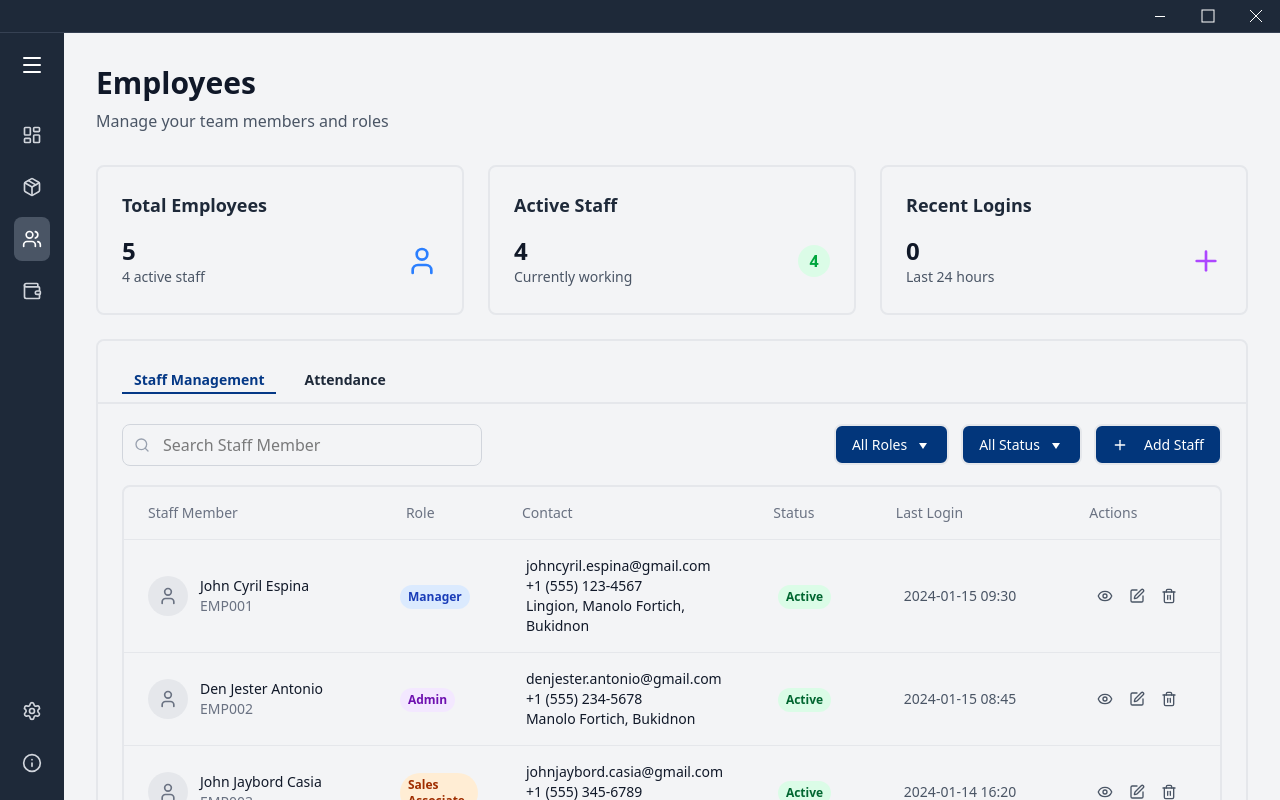
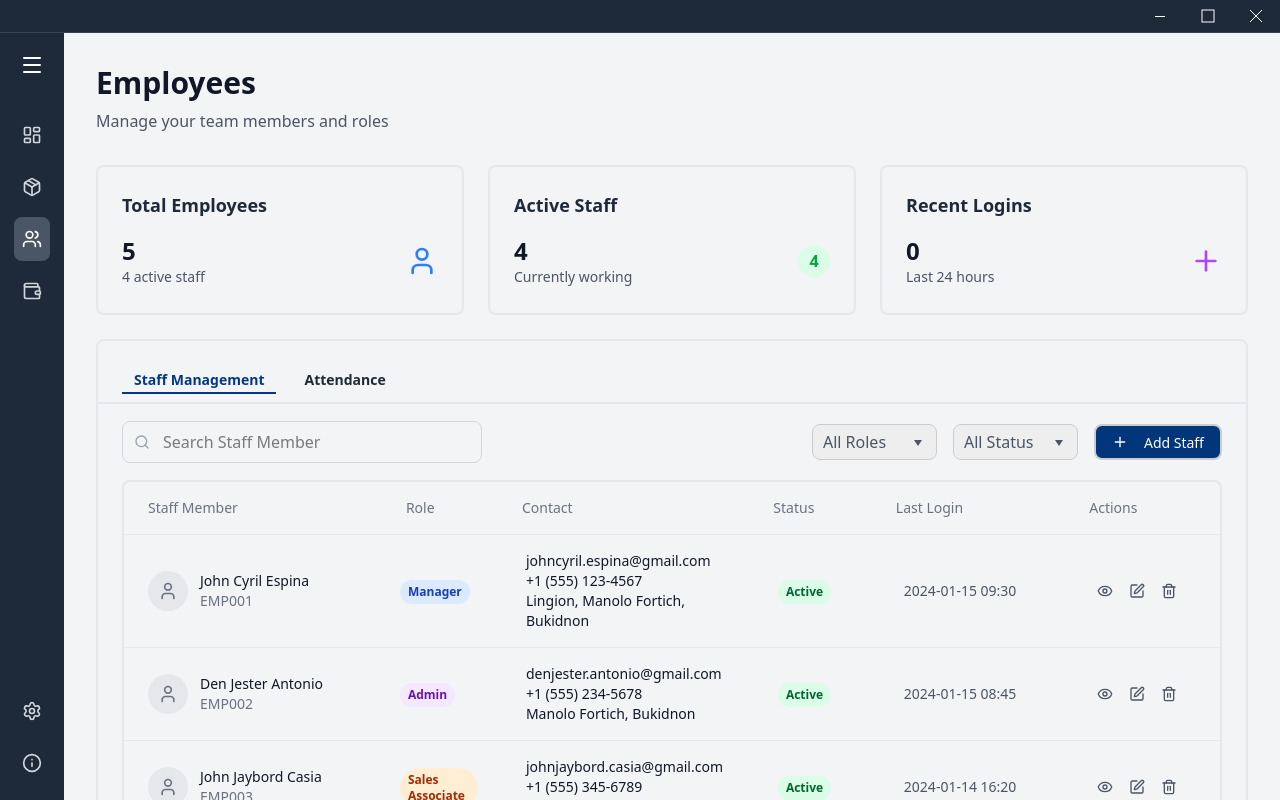
Before and after one commit to 6reenhorn/JIA-Integrated-Management-System, a React (Vite) app: page / in a window 1280 px wide. Both pictures are taken after a click on the button 32 px from the left and 239 px from the top of the page. Built offline with nearby package versions, Linux system fonts and the light colour scheme.

Commit message:
Empployee filter update

```diff
--- a/client/src/components/employees/EmployeeFilters.tsx
+++ b/client/src/components/employees/EmployeeFilters.tsx
@@ -1,27 +1,143 @@
 import { Plus } from 'lucide-react';
+import { useState, useRef, useEffect } from 'react';
 
 interface EmployeeFiltersProps {
   onAddStaff: () => void;
+  roleFilter: string;
+  statusFilter: string;
+  onRoleChange: (role: string) => void;
+  onStatusChange: (status: string) => void;
 }
 
-const EmployeeFilters = ({ onAddStaff }: EmployeeFiltersProps) => {
+const EmployeeFilters = ({ onAddStaff, roleFilter, statusFilter, onRoleChange, onStatusChange }: EmployeeFiltersProps) => {
+  const [isRoleDropdownOpen, setIsRoleDropdownOpen] = useState(false);
+  const [isStatusDropdownOpen, setIsStatusDropdownOpen] = useState(false);
+  const roleDropdownRef = useRef<HTMLDivElement>(null);
+  const statusDropdownRef = useRef<HTMLDivElement>(null);
+
+  const toggleRoleDropdown = () => setIsRoleDropdownOpen(!isRoleDropdownOpen);
+  const toggleStatusDropdown = () => setIsStatusDropdownOpen(!isStatusDropdownOpen);
+
+  const handleRoleOptionClick = (role: string) => {
+    onRoleChange(role);
+    setIsRoleDropdownOpen(false);
+  };
+
+  const handleStatusOptionClick = (status: string) => {
+    onStatusChange(status);
+    setIsStatusDropdownOpen(false);
+  };
+
+  const roleOptions = ['All Roles', 'Manager', 'Admin', 'Sales Associate', 'Cashier', 'Maintenance'];
+  const statusOptions = ['All Status', 'Active', 'Inactive'];
+
+  useEffect(() => {
+    const handleClickOutside = (event: MouseEvent) => {
+      if (roleDropdownRef.current && !roleDropdownRef.current.contains(event.target as Node)) {
+        setIsRoleDropdownOpen(false);
+      }
+      if (statusDropdownRef.current && !statusDropdownRef.current.contains(event.target as Node)) {
+        setIsStatusDropdownOpen(false);
+      }
+    };
+
+    document.addEventListener('mousedown', handleClickOutside);
+    return () => document.removeEventListener('mousedown', handleClickOutside);
+  }, []);
+
   return (
-    <div className="flex justify-between items gap-3 my-5">
-      <button className='flex items-center gap-2 text-[14px] bg-[#02367B] border-2 border-[#E5E7EB] rounded-lg px-4 py-2 text-white  hover:bg-[#016CA5] focus:outline-none focus:ring-2 focus:ring-blue-500'>
-        All Roles
-        <svg width="16" height="16" viewBox="0 0 16 16" fill="none">
-          <polygon points="4,6 12,6 8,12" fill="currentColor" />
-        </svg>
-      </button>
-      <button className='flex items-center gap-2 text-[14px] bg-[#02367B] border-2 border-[#E5E7EB] rounded-lg px-4 py-2 text-white hover:bg-[#016CA5] focus:outline-none focus:ring-2 focus:ring-blue-500'>
-        All Status
-        <svg width="16" height="16" viewBox="0 0 16 16" fill="none">
-          <polygon points="4,6 12,6 8,12" fill="currentColor" />
-        </svg>
-      </button>
+    <div className="flex justify-between items gap-4 my-5">
+      <div className="dropdown relative" ref={roleDropdownRef}>
+        <div
+          className="dropdown-selected relative flex items-center justify-between bg-gray-100 border-2 border-[#E5E7EB] rounded-lg px-4 py-2 text-gray-600 hover:bg-gray-200 cursor-pointer w-[125px] h-[36px] focus:outline-none focus:ring-2 focus:ring-blue-500"
+          onClick={toggleRoleDropdown}
+        >
+          {roleFilter}
+          <svg
+            width="16"
+            height="16"
+            viewBox="0 0 16 16"
+            fill="none"
+            className={`transition-transform ${isRoleDropdownOpen ? 'rotate-180' : ''}`}
+          >
+            <polygon points="4,6 12,6 8,12" fill="currentColor" />
+          </svg>
+        </div>
+        <div
+          className="dropdown-options"
+          style={{
+            display: isRoleDropdownOpen ? 'block' : 'none',
+            position: 'absolute',
+            top: '100%',
+            left: 0,
+            right: 0,
+            backgroundColor: 'white',
+            border: '1px solid #ccc',
+            zIndex: 10,
+            boxShadow: '0 2px 5px rgba(0,0,0,0.1)',
+            width: '100%',
+            maxWidth: '100%',
+            boxSizing: 'border-box'
+          }}
+        >
+          {roleOptions.map((option) => (
+            <div
+              key={option}
+              className="option px-4 py-2 hover:bg-gray-100 cursor-pointer"
+              onClick={() => handleRoleOptionClick(option)}
+            >
+              {option}
+            </div>
+          ))}
+        </div>
+      </div>
+      <div className="dropdown relative" ref={statusDropdownRef}>
+        <div
+          className="dropdown-selected relative flex items-center justify-between bg-gray-100 border-2 border-[#E5E7EB] rounded-lg px-4 py-2 text-gray-600 hover:bg-gray-200 cursor-pointer w-[125px] h-[36px] focus:outline-none focus:ring-2 focus:ring-blue-500"
+          onClick={toggleStatusDropdown}
+        >
+          {statusFilter}
+          <svg
+            width="16"
+            height="16"
+            viewBox="0 0 16 16"
+            fill="none"
+            className={`transition-transform ${isStatusDropdownOpen ? 'rotate-180' : ''}`}
+          >
+            <polygon points="4,6 12,6 8,12" fill="currentColor" />
+          </svg>
+        </div>
+        <div
+          className="dropdown-options"
+          style={{
+            display: isStatusDropdownOpen ? 'block' : 'none',
+            position: 'absolute',
+            top: '100%',
+            left: 0,
+            right: 0,
+            backgroundColor: 'white',
+            border: '1px solid #ccc',
+            zIndex: 10,
+            boxShadow: '0 2px 5px rgba(0,0,0,0.1)',
+            width: '100%',
+            maxWidth: '100%',
+            boxSizing: 'border-box'
+          }}
+        >
+          {statusOptions.map((option) => (
+            <div
+              key={option}
+              className="option px-4 py-2 hover:bg-gray-100 cursor-pointer"
+              onClick={() => handleStatusOptionClick(option)}
+            >
+              {option}
+            </div>
+          ))}
+        </div>
+      </div>
       <button
         onClick={onAddStaff}
-        className='flex items-center gap-2 text-[14px] bg-[#02367B] border-2 border-[#E5E7EB] rounded-lg px-4 py-2 text-white hover:bg-[#016CA5] focus:outline-none focus:ring-2 focus:ring-blue-500'
+        className='flex items-center gap-2 text-[14px] h-[36px] bg-[#02367B] border-2 border-[#ccc] rounded-lg px-4 py-2 text-white hover:bg-[#016CA5] focus:outline-none focus:ring-2 focus:ring-blue-500 flex-shrink-0'
       >
         <Plus className="w-4 h-4 mr-2" />
         Add Staff
--- a/client/src/pages/Employees.tsx
+++ b/client/src/pages/Employees.tsx
@@ -242,7 +242,13 @@ const Employees: React.FC = () => {
           <div className="space-y-6">
             <div className='flex justify-between items-center mb-0'>
               <EmployeeSearchBar searchTerm={searchTerm} setSearchTerm={setSearchTerm} />
-              <EmployeeFilters onAddStaff={toggleModal} />
+              <EmployeeFilters
+                onAddStaff={toggleModal}
+                roleFilter={roleFilter}
+                statusFilter={statusFilter}
+                onRoleChange={setRoleFilter}
+                onStatusChange={setStatusFilter}
+              />
             </div>
 
             <EmployeeTable
--- a/client/src/sidebar/Sidebar.tsx
+++ b/client/src/sidebar/Sidebar.tsx
@@ -1,5 +1,5 @@
 import React, { useState } from 'react';
-import { LayoutDashboard, Package, Users, Wallet, Settings, Info, X, Menu, ChevronLeft } from 'lucide-react';
+import { LayoutDashboard, Package, Users, Wallet, Settings, Info, Menu } from 'lucide-react';
 
 export interface MenuItem {
   id: string;
```
Also changed, not shown: 1 other file (tests, documents, lock files or other folders).
